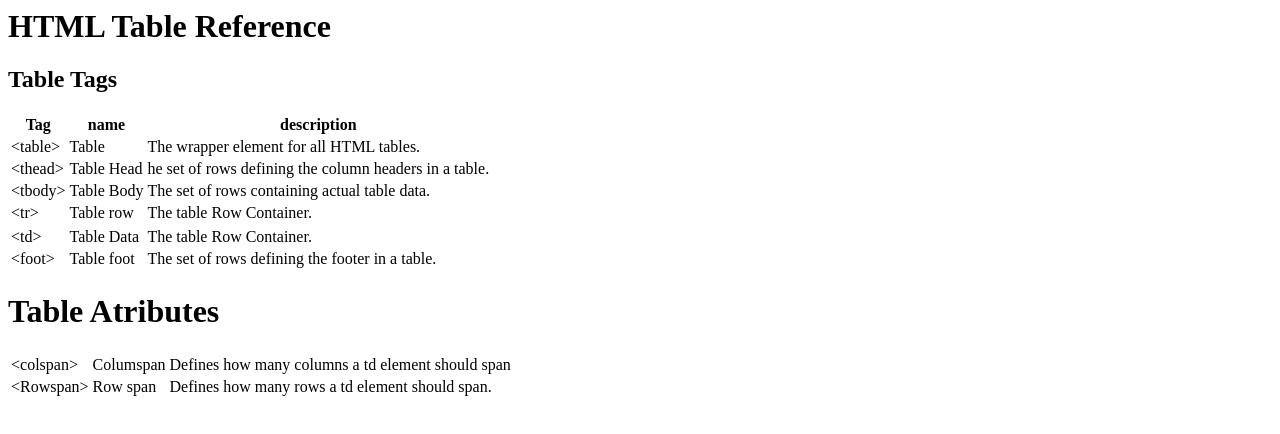
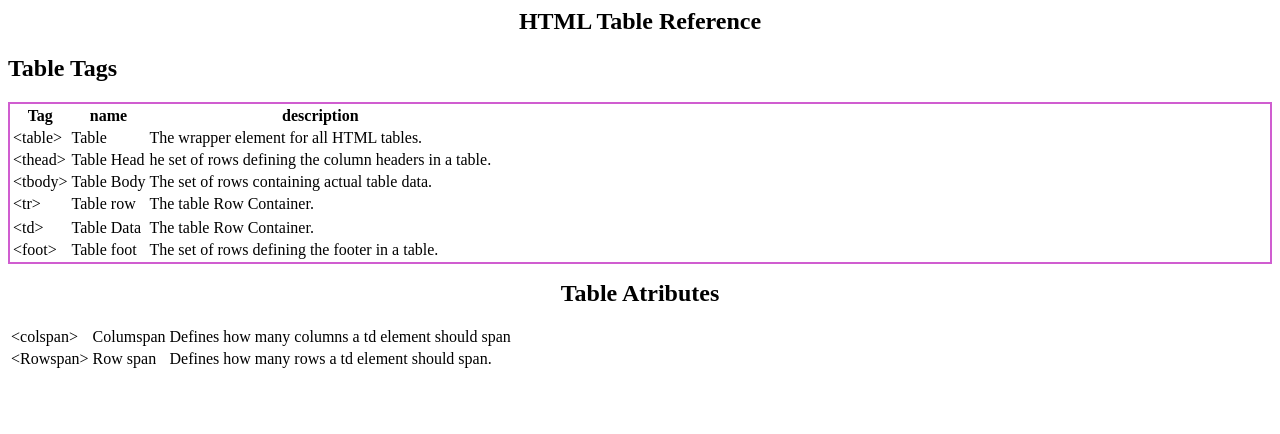
Before and after one commit to Jxcanner/Credit-Card-Project, a plain HTML site: page index.html in a window 1280 px wide. Drawn offline with Linux system fonts and the light colour scheme.

Commit message:
border done

```diff
--- a/Resource/css/styles.css
+++ b/Resource/css/styles.css
@@ -0,0 +1,11 @@
+
+.maintable {
+border: 2px solid rgb(208, 93, 208);
+}
+
+h1 {
+    text-align: center;
+    font-size: 24px;
+    color: black;
+
+}
--- a/index.html
+++ b/index.html
@@ -1,12 +1,13 @@
 <html lang="en">
+
+
 <head>
+    <link rel="stylesheet" href="Resource/css/styles.css">
     <meta charset="UTF-8">
     <meta name="viewport" content="width=device-width, initial-scale=1.0">
-    <title>Document</title>
+    <title>challenge project</title>
 </head>
-<title>Challenge project</title>
-<link rel="stylesheet" href="/Resource/css/styles.css">
-<body>
+
    <div class="titles">
     <h1>HTML Table Reference</h1>
     <h2>Table Tags</h2>
```
Also changed, not shown: 1 other file.
